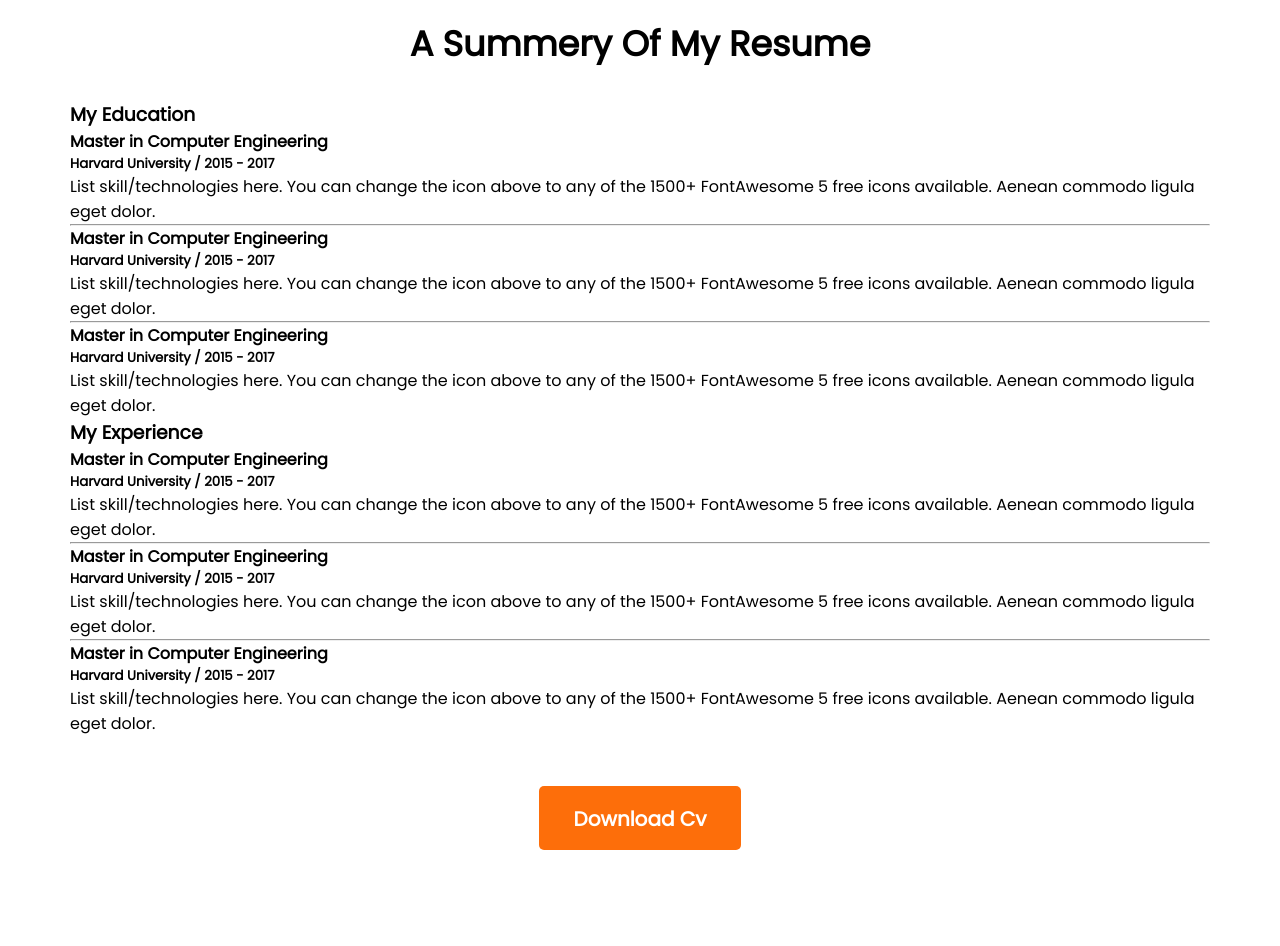
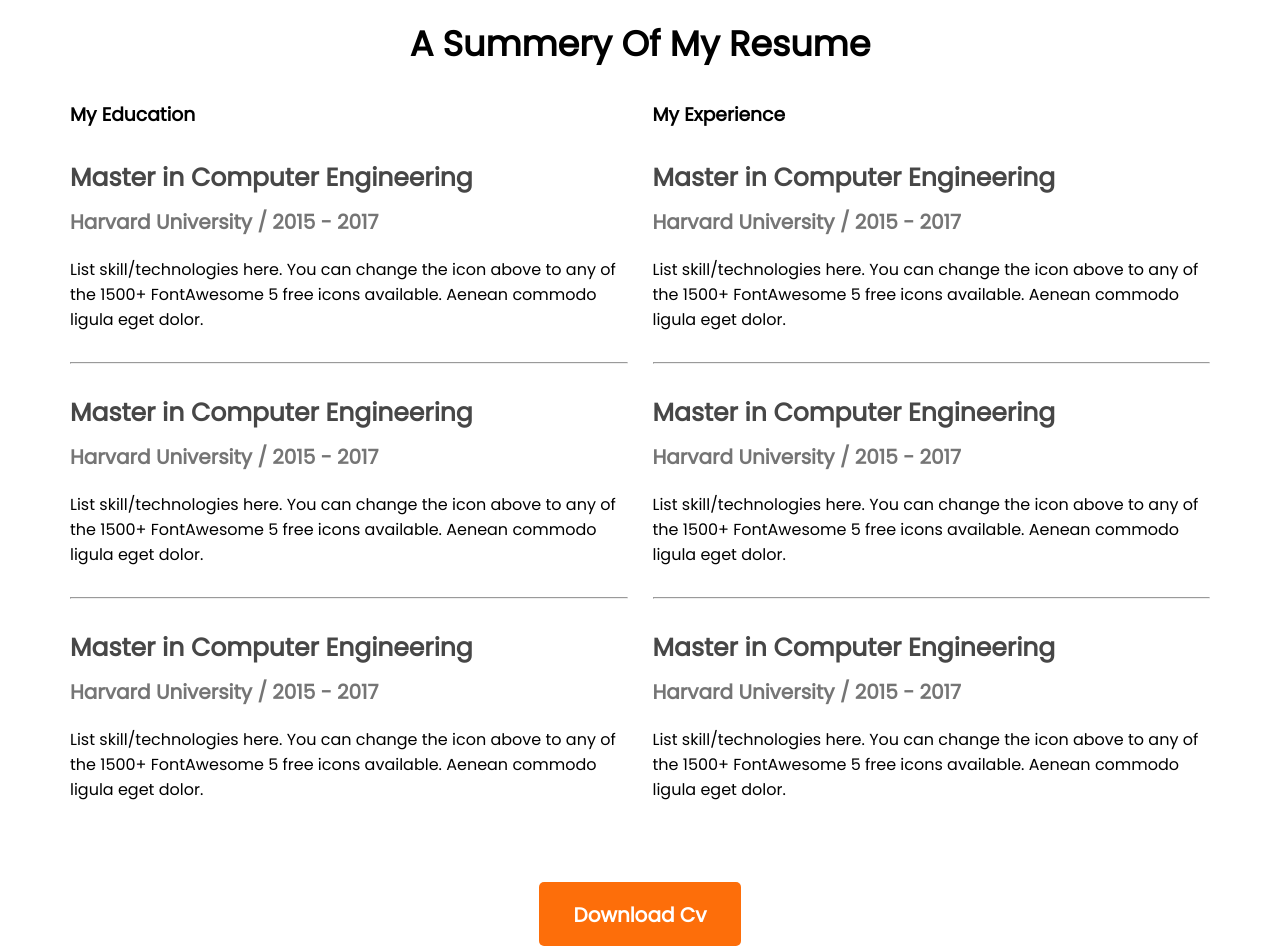
Before and after one commit to shamimraza/developer.shamim, a plain HTML site: page index.html in a window 1280 px wide. Shown: the part 1783-2729 px from the top of the page. Before the commit the page ends 2633 px from the top, so only its background shows below. Drawn offline with Linux system fonts and the light colour scheme.

Commit message:
added resume content

```diff
--- a/index.html
+++ b/index.html
@@ -134,7 +134,7 @@
 
 
             </div>
-            <div class="Resume-button">
+            <div class="resume-button">
                 <button class="btn-primary">Download Cv</button>
             </div>
 
--- a/styles/portfolio.css
+++ b/styles/portfolio.css
@@ -128,31 +128,31 @@ main{
 .section{
     margin-top: 130px;
 }
-.Resume-content{
+.resume-content{
     display: flex;
     gap: 25px;
 }
-.Resume .title{
+.resume .title{
     color: #474747;
     font-weight: 700;
     font-size: 25px;
     margin-bottom: 10px;
 
 }
-.Resume .sub-title{
+.resume .sub-title{
     color: #757575;
     font-weight: 600;
     font-size: 20px;
     margin-bottom: 20px;
 }
-.Resume .description{
+.resume .description{
     clear: #757575;
 }
-.Resume-item{
+.resume-item{
     margin-top: 30px;
     margin-bottom: 30px;
 }
-.Resume-button{
+.resume-button{
     margin-top: 50px;
     text-align: center;
 }
```
